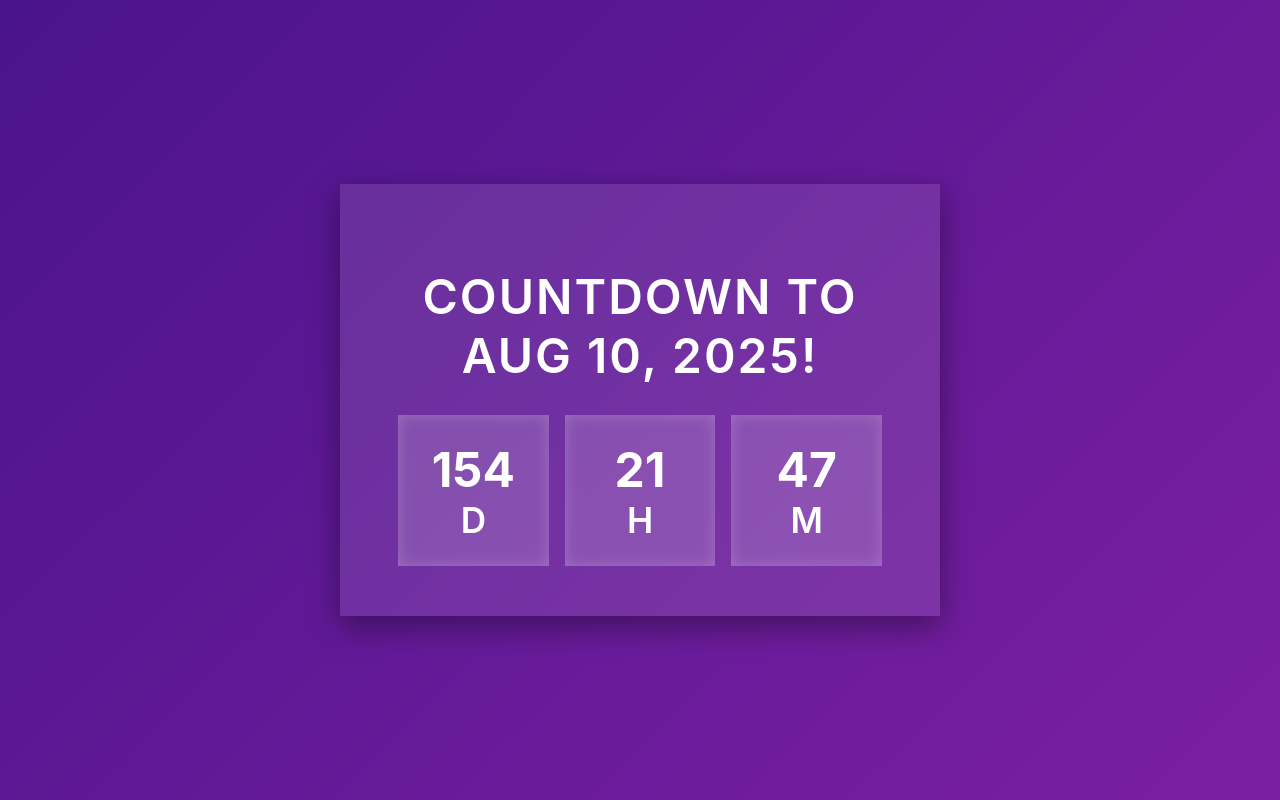
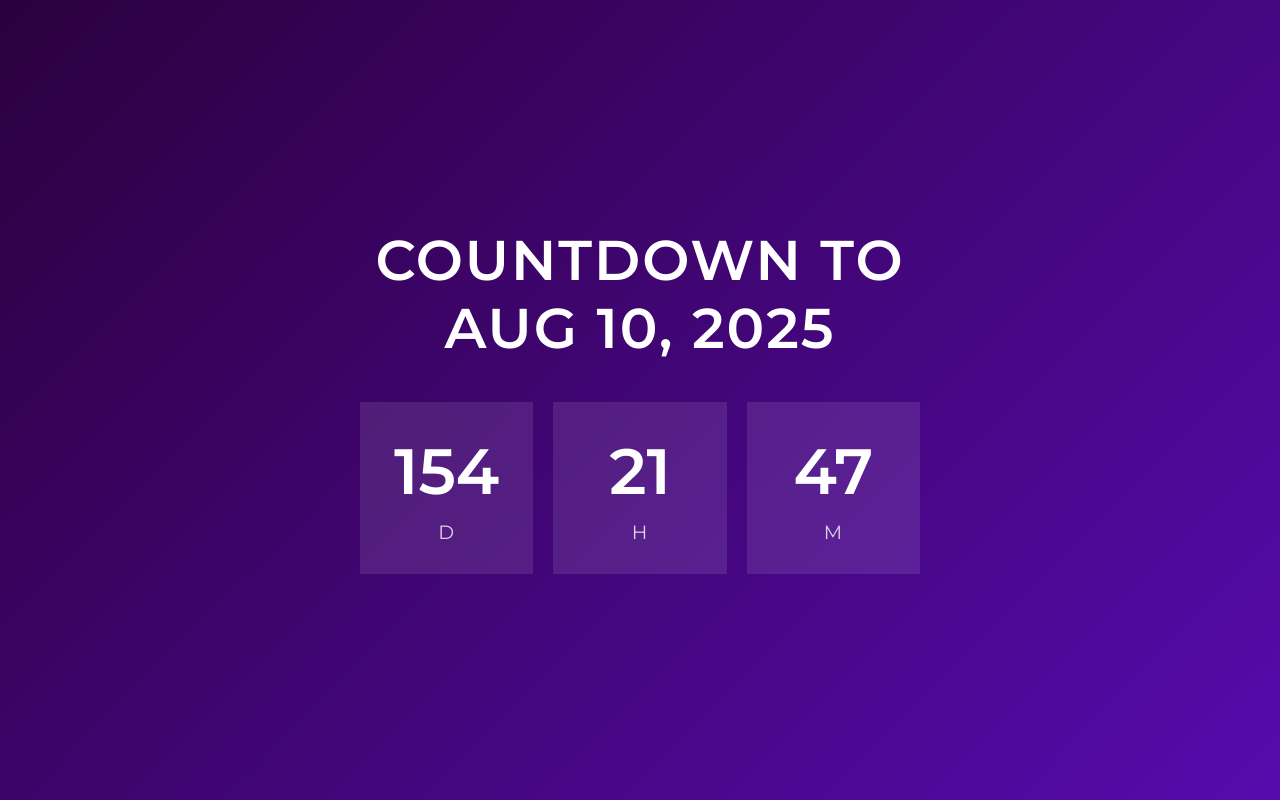
Before and after one commit to seifeltayeb/tamtoomy, a Flask app: page / in a window 1280 px wide. Run offline with Flask 3, Linux system fonts and the light colour scheme.

Commit message:
Update index.html

```diff
--- a/templates/index.html
+++ b/templates/index.html
@@ -1,10 +1,66 @@
 <!DOCTYPE html>
 <html lang="en">
 <head>
-    <meta charset="UTF-8">
-    <meta name="viewport" content="width=device-width, initial-scale=1.0">
+  <meta charset="UTF-8" />
+  <meta name="viewport" content="width=device-width, initial-scale=1.0" />
   <title>Countdown Timer</title>
-    <link rel="stylesheet" href="{{ url_for('static', filename='style.css') }}">
+  <link href="https://fonts.googleapis.com/css2?family=Montserrat:wght@400;600&display=swap" rel="stylesheet" />
+  <style>
+    * {
+      box-sizing: border-box;
+      margin: 0;
+      padding: 0;
+    }
+    body {
+      background: linear-gradient(135deg, #2c003e, #560bad);
+      font-family: 'Montserrat', sans-serif;
+      display: flex;
+      justify-content: center;
+      align-items: center;
+      min-height: 100vh;
+      color: #fff;
+      text-align: center;
+      overflow: hidden;
+    }
+    .container {
+      max-width: 600px;
+      padding: 40px 20px;
+      width: 100%;
+    }
+    h1 {
+      font-size: 3.5rem;
+      font-weight: 600;
+      margin-bottom: 40px;
+      text-transform: uppercase;
+      letter-spacing: 2px;
+    }
+    .timer {
+      display: flex;
+      justify-content: center;
+      gap: 20px;
+    }
+    .time-box {
+      background: rgba(255, 255, 255, 0.1);
+      padding: 30px 20px;
+      flex: 1;
+      min-width: 100px;
+      transition: transform 0.3s ease;
+    }
+    .time-box:hover {
+      transform: scale(1.05);
+    }
+    .time-box span {
+      display: block;
+      font-size: 4rem;
+      font-weight: 700;
+      margin-bottom: 10px;
+    }
+    .label {
+      font-size: 1.2rem;
+      letter-spacing: 1px;
+      opacity: 0.8;
+    }
+  </style>
   <script>
     function updateTimer() {
       fetch('/time')
@@ -16,18 +72,27 @@
         })
         .catch(error => console.error('Error fetching time:', error));
     }
-
-        updateTimer(); // Fetch immediately on page load
-        setInterval(updateTimer, 60000); // Update every 60 seconds
+    // Initial call and update every 60 seconds
+    updateTimer();
+    setInterval(updateTimer, 60000);
   </script>
 </head>
 <body>
   <div class="container">
-        <h1>Countdown to Aug 10, 2025!</h1>
+    <h1>Countdown to Aug 10, 2025</h1>
     <div class="timer">
-            <div class="time-box"><span id="days">{{ time.days }}</span>D</div>
-            <div class="time-box"><span id="hours">{{ time.hours }}</span>H</div>
-            <div class="time-box"><span id="minutes">{{ time.minutes }}</span>M</div>
+      <div class="time-box">
+        <span id="days">{{ time.days }}</span>
+        <div class="label">D</div>
+      </div>
+      <div class="time-box">
+        <span id="hours">{{ time.hours }}</span>
+        <div class="label">H</div>
+      </div>
+      <div class="time-box">
+        <span id="minutes">{{ time.minutes }}</span>
+        <div class="label">M</div>
+      </div>
     </div>
   </div>
 </body>
```
Lines whose indentation alone changed are shown as unchanged.
